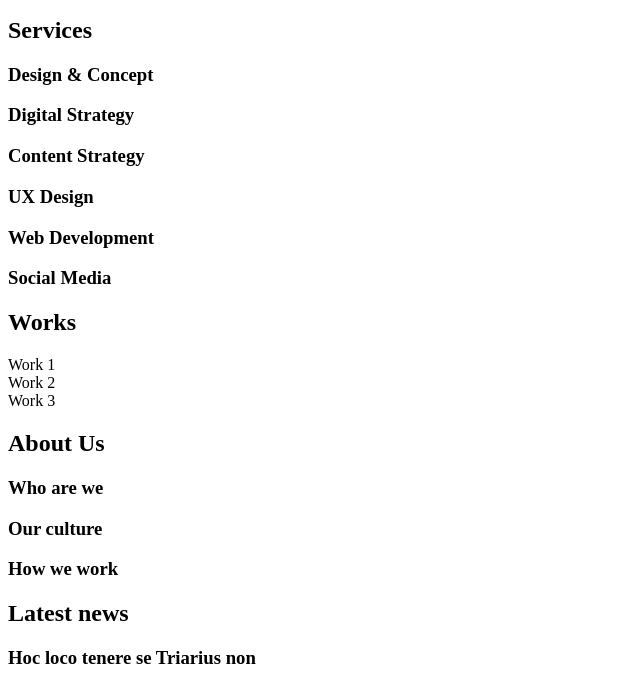
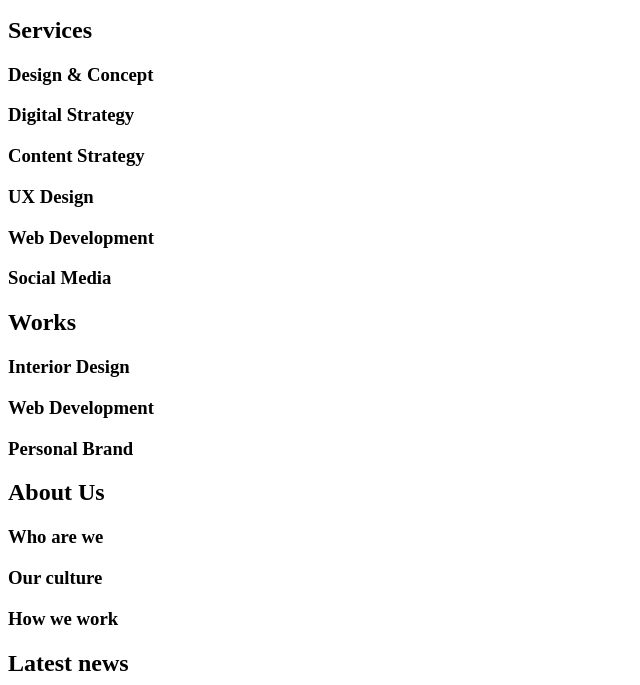
Before and after one commit to TarekzainAldin/holbertonschool-web_front_end, a plain HTML site: page html_advanced/10-index.html in a window 1280 px wide. Shown: the part 110-795 px from the top of the page, without its empty margins (0-640 px from the left). Drawn offline with Linux system fonts and the light colour scheme.

Commit message:
edit thefiles

```diff
--- a/html_advanced/10-index.html
+++ b/html_advanced/10-index.html
@@ -7,12 +7,13 @@
 		<meta name="description" content="Techium is a digital agency">
 		<link rel="icon" type="image/x-icon" href="./favicon.ico">
 		<link rel="icon" type="image/png" href="./favicon.png">
-
 	</head>
 	<body>
-        <header> <nav></nav> </header>
+		<header>
+			<nav></nav>
+		</header>
 		<main>
-            <h1>Homepage </h1>
+			<h1>Homepage</h1>
 			<section><h2>We help you build your brand!</h2></section>
 			<section>
 				<h2>Services</h2>
@@ -25,10 +26,9 @@
 			</section>
 			<section>
 				<h2>Works</h2>
-                <article>Work 1</article>
-                <article>Work 2</article>
-                <article>Work 3</article>
-
+				<article><h3>Interior Design</h3></article>
+				<article><h3>Web Development</h3></article>
+				<article><h3>Personal Brand</h3></article>
 			</section>
 			<section>
 				<h2>About Us</h2>
@@ -38,20 +38,20 @@
 			</section>
 			<section>
 				<h2>Latest news</h2>
-                <article><h3>Hoc loco tenere se Triarius non</h3></article>
+				<article><h3>Hoc loco tenere se Triarius non potuit.</h3></article>
 				<article><h3>Ut alios omittam, hunc appello, quem ille unum secutus est.</h3></article>
 				<article><h3>Bestiarum vero nullum iudicium puto.</h3></article>
 			</section>
 			<section>
 				<h2>Testimonials</h2>
-                <article>Testimonial  1</article>
-                <article>Testimonial  2</article>
-                <article>Testimonial  3</article>
+				<article>Testimonial 1</article>
+				<article>Testimonial 2</article>
+				<article>Testimonial 3</article>
 			</section>
 			<section>
 				<h2>Contact</h2>
 			</section>
 		</main>
-        <footer>Footer </footer>
+		<footer>Footer</footer>
 	</body>
 </html>
```
Also changed, not shown: html_advanced/0-index.html (+1 -1 lines), html_advanced/11-styleguide.html (+9 -12 lines), html_advanced/17-index.html (+10 -17 lines). Lines whose indentation alone changed are shown as unchanged.
